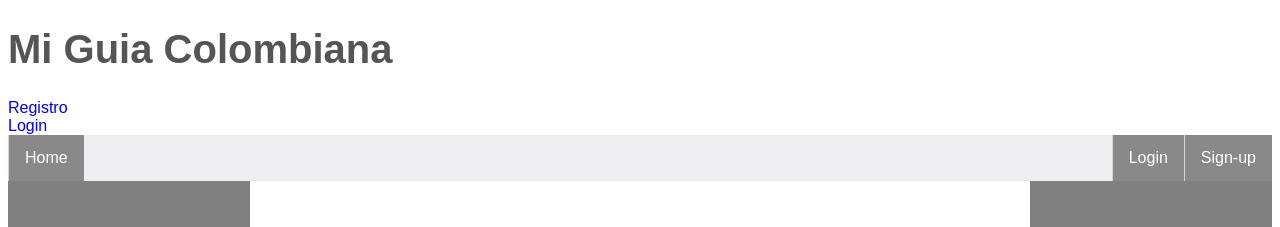
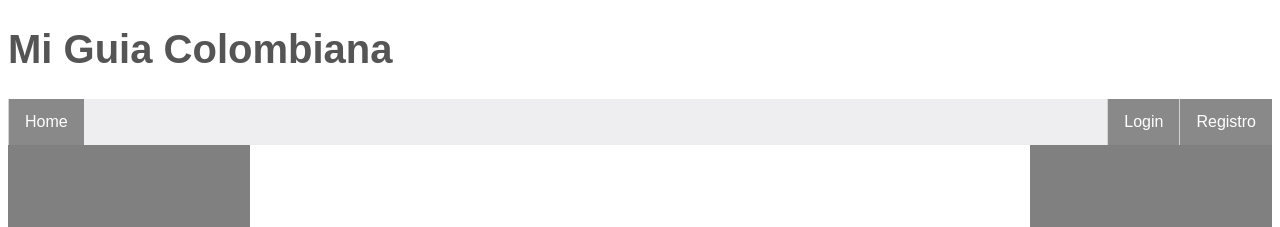
Before and after one commit to jcardenascAndes93/guiaColombianaAngular, an Angular app: page / in a window 1280 px wide. Shown: the top 227 px of the page. Built offline with nearby package versions, Linux system fonts and the light colour scheme; a web font is replaced by a local one.

Commit message:
Correccion de links en barra superior

```diff
--- a/src/app/app.component.html
+++ b/src/app/app.component.html
@@ -1,11 +1,5 @@
-<h1>
-    {{ title }}</h1>
-<nav>
-    <a routerLink="/signup">Registro</a>
-</nav>
-<nav>
-    <a routerLink="/login">Login</a>
-</nav>
+<h1>{{ title }}</h1>
+
 <router-outlet></router-outlet>
 <!--<app-login></app-login>-->
 
--- a/src/app/barra-superior/barra-superior.component.html
+++ b/src/app/barra-superior/barra-superior.component.html
@@ -1,5 +1,5 @@
 <ul>
     <li style="float:left"><a class="active" href="####">Home</a></li>
-    <li style="float:right"><a class="active" href="#####">Sign-up</a></li>
-    <li style="float:right"><a class="active" href="#####">Login</a></li>
+    <li style="float:right"><a class="active" routerLink="/signup">Registro</a></li>
+    <li style="float:right"><a class="active" routerLink="/login">Login</a></li>
 </ul>
--- a/src/app/signup/signup.component.ts
+++ b/src/app/signup/signup.component.ts
@@ -29,7 +29,10 @@ export class SignupComponent implements OnInit {
       response => {
         alert('User ' + this.register.username + ' register success')
       },
-      error => console.log('ERROR: ', error)
+      error => {
+        console.log('ERROR: ', error);
+        alert('No fue posible crear el usuario. Username y Password son obligatorios')
+      }
     );
   }
 
```
